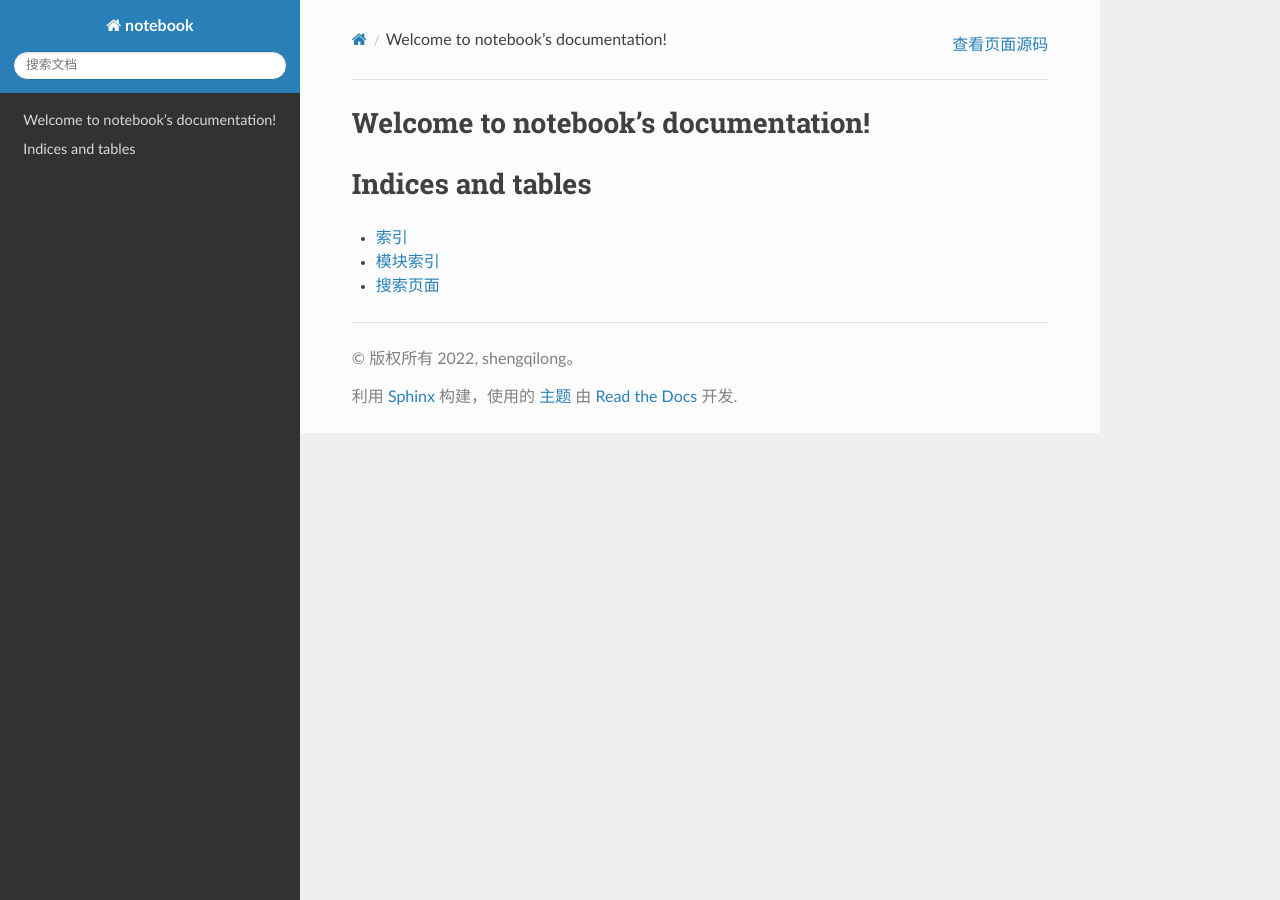
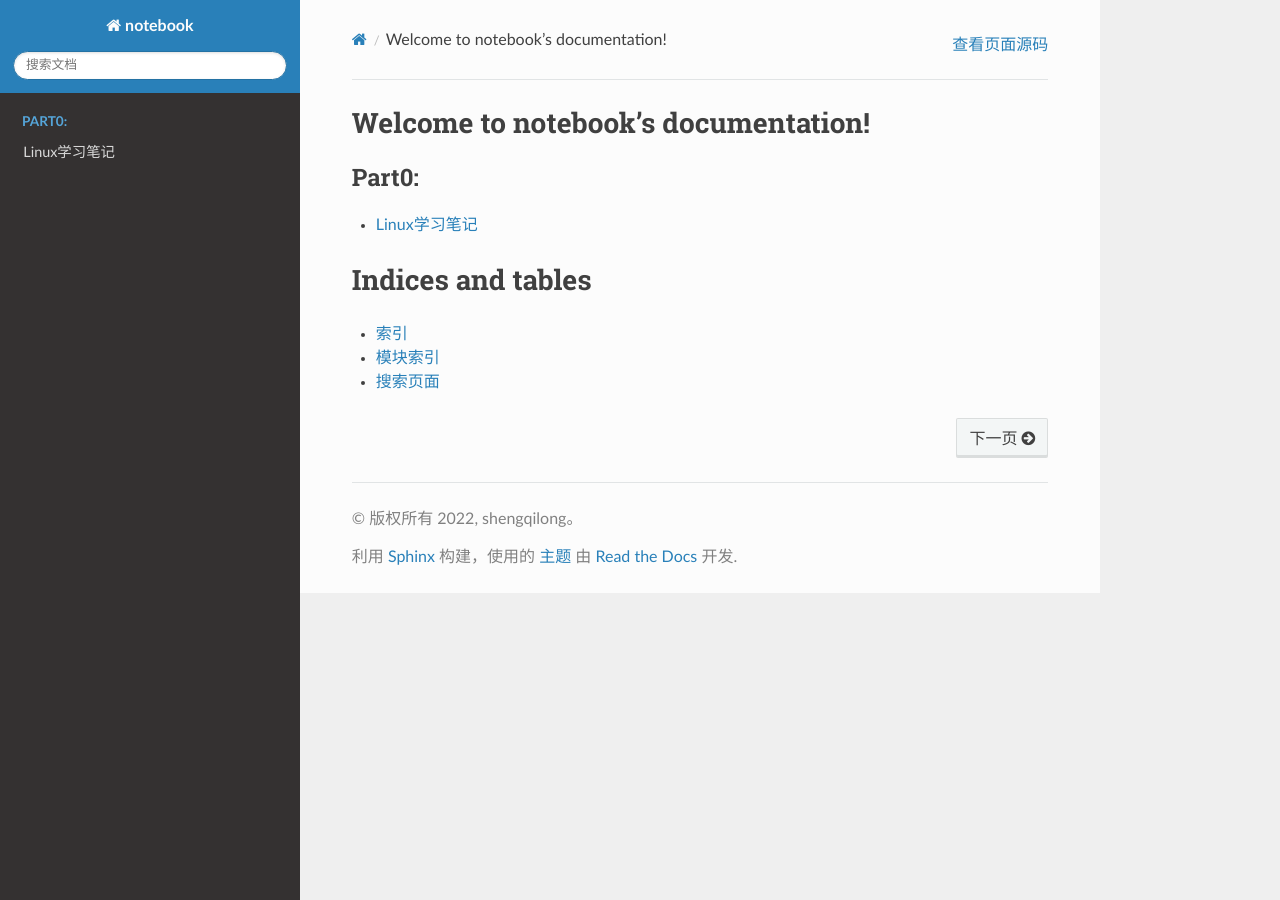
Before and after one commit to shengqilong/notebook, a Sphinx documentation site: the page built from source/index.rst, in a window 1280 px wide. Built offline with Sphinx 7.4.7 and the Read the Docs theme 2.0.0, drawn with Linux system fonts in a browser that asks for light colours.

Commit message:
add note file

```diff
--- /dev/null
+++ b/source/Linux学习笔记.rst
@@ -0,0 +1,3 @@
+=======================================
+Linux学习笔记
+=======================================
--- a/source/index.rst
+++ b/source/index.rst
@@ -8,8 +8,9 @@ Welcome to notebook's documentation!
 
 .. toctree::
    :maxdepth: 2
-   :caption: Contents:
+   :caption: Part0:
 
+   Linux学习笔记
 
 
 Indices and tables
--- /dev/null
+++ b/source/算法笔记.rst
@@ -0,0 +1,3 @@
+=======================================
+算法笔记
+=======================================
```
